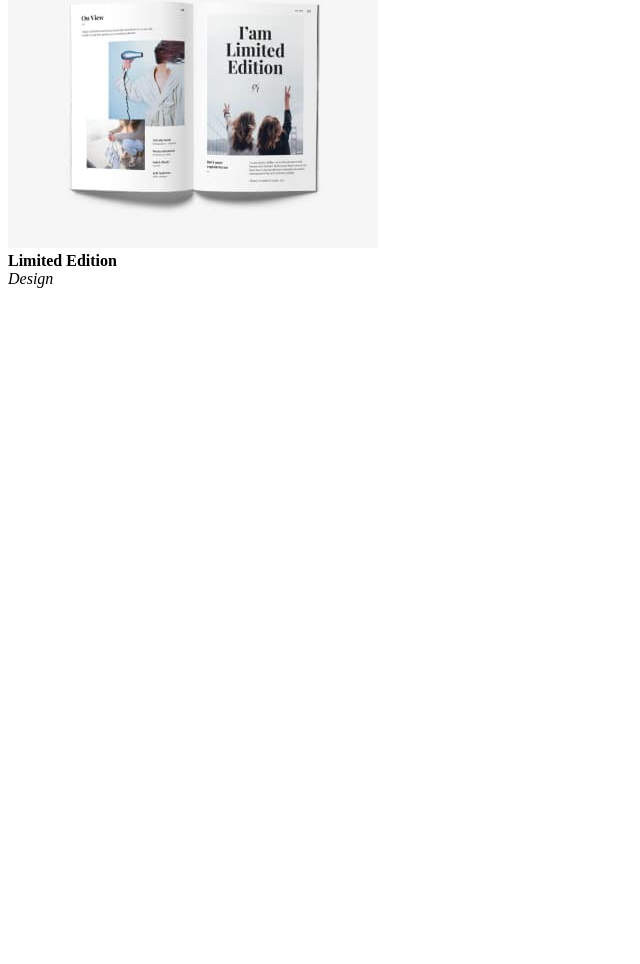
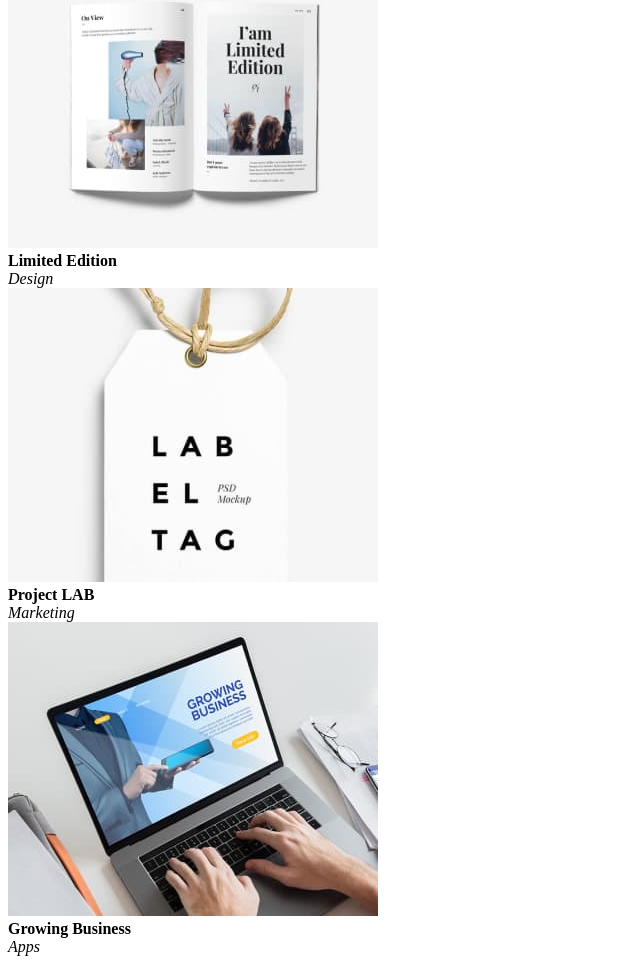
Before and after one commit to Cipick23/goit-markup-hw-02, a plain HTML site: page portfolio.html in a window 1280 px wide. Shown: the part 2243-3207 px from the top of the page, without its empty margins (0-640 px from the left). Before the commit the page ends 2557 px from the top, so only its background shows below. Drawn offline with Linux system fonts and the light colour scheme.

Commit message:
images MODIFICATION

```diff
--- a/portfolio.html
+++ b/portfolio.html
@@ -88,9 +88,21 @@
                 <br>
                 <i>Design</i>
                 <br>
-                <img src="" alt="">
-                <img src="" alt="">
+                <img
+                src="./images/label.jpg" alt="label">
+                <br>
+                <b>Project LAB</b>
+                <br>
+                <i>Marketing</i>
+                <br>
+                <img
+                src="./images/laptop.jpg" alt="laptop">
+                <br>
+                <b>Growing Business</b>
+                <br>
+                <i>Apps</i>
             </section>
+
 
         </main>
 </body>
```
Also changed, not shown: images/label.jpg (added), images/laptop.jpg (added).
